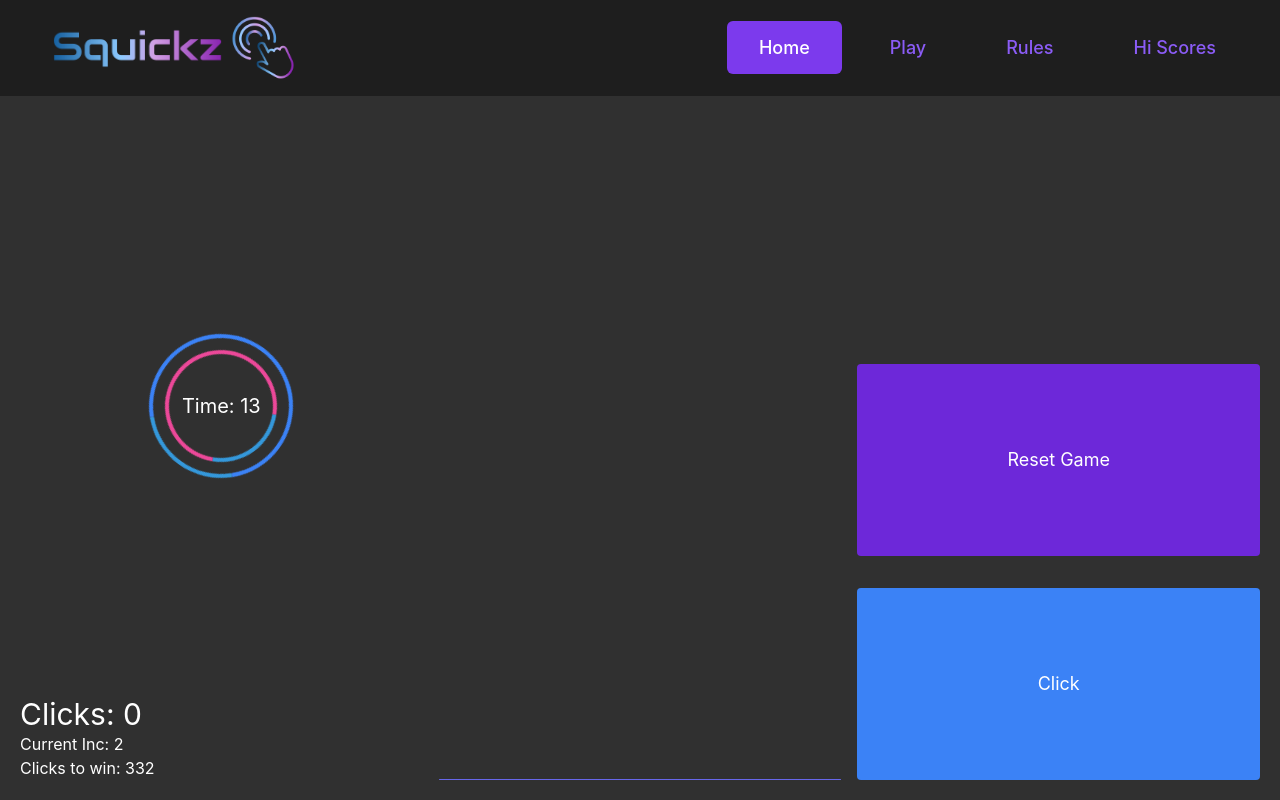
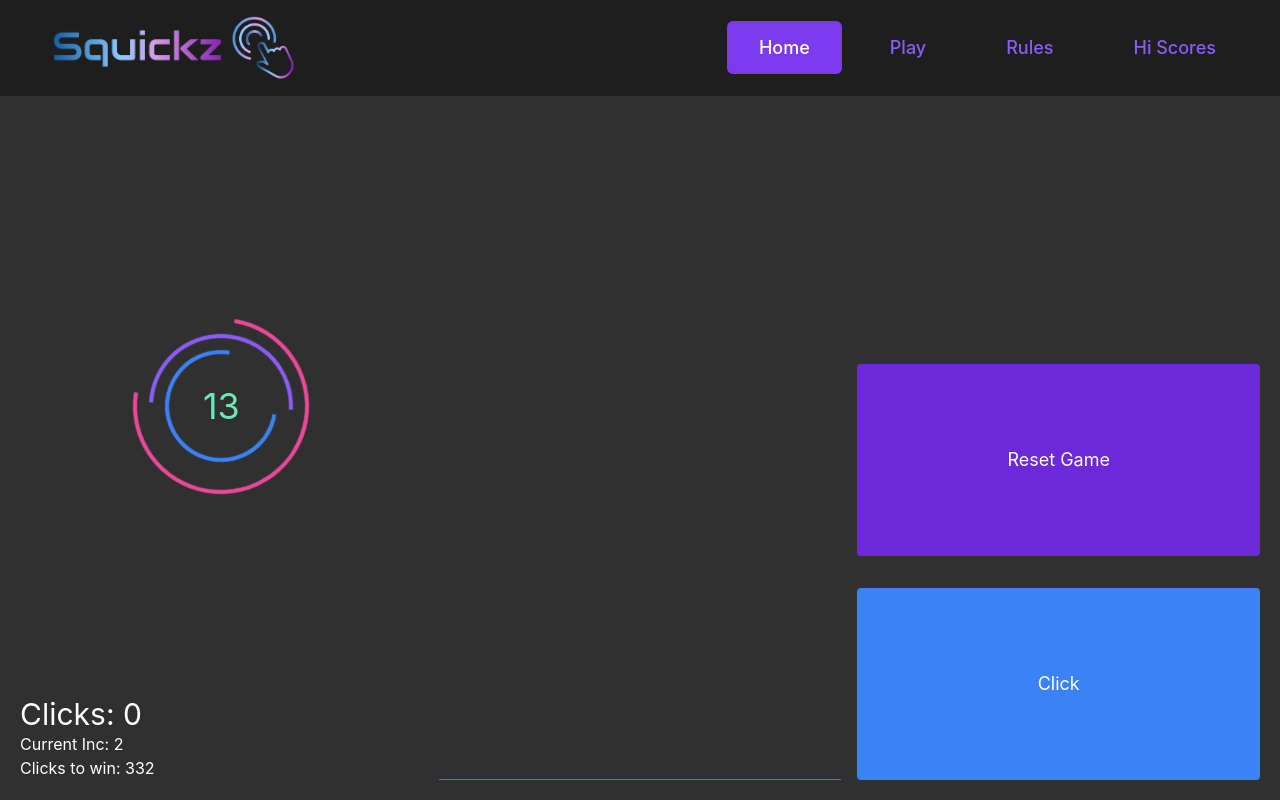
Before and after one commit to PPK44/Squickz, a React (Create React App) app in the folder baller-squad/: page /play in a window 1280 px wide. Both pictures are taken after a click on the button "Start Game". Built offline with nearby package versions, Linux system fonts and the light colour scheme.

Commit message:
animation boy

```diff
--- /dev/null
+++ b/baller-squad/src/app/components/Timer/FlatCircle.js
@@ -0,0 +1,13 @@
+import React from 'react';
+
+export const FlatCircle = ({color, lgSize, size}) => {
+  return (
+    <>
+      <div className={`absolute inset-0 flex justify-center items-center z-10`}>
+        <div
+          className={`rounded-full flex border-4 ease-linear lg:h-${lgSize} lg:w-${lgSize} h-${size} w-${size} z-30 border-${color}`}
+        />
+      </div>
+    </>
+  );
+}
--- a/baller-squad/src/app/components/Timer/Spinner.js
+++ b/baller-squad/src/app/components/Timer/Spinner.js
@@ -1,15 +1,26 @@
 import React from "react";
 
-export const Spinner = ({ color, spin, size, borderSide }) => {
-
-  const style = {
-    borderBottomColor: color
+export const Spinner = ({ color, spin, lgSize, size }) => {
+  let colorClass;
+  switch (color) {
+    case "purple":
+      colorClass = "spin-purple";
+      break;
+    case "blue":
+      colorClass = "spin-blue";
+      break;
+    case "pink":
+      colorClass = "spin-pink";
+      break;
+    default:
+      colorClass = "spin-blue";
+      break;
   }
   return (
     <>
       <div className={`absolute inset-0 flex justify-center items-center z-10`}>
         <div
-          className={`loader rounded-full flex border-${borderSide}-4 border-4 ease-linear border-${color} h-${size} w-${size} animate-${spin} z-30`}
+          className={`${colorClass} rounded-full flex border-4 border-green-500 border-opacity-0 ease-linear border-black lg:h-${lgSize} lg:w-${lgSize} h-${size} w-${size} animate-${spin} z-30`}
         />
       </div>
     </>
--- a/baller-squad/src/app/components/Timer/SpinningTimer.js
+++ b/baller-squad/src/app/components/Timer/SpinningTimer.js
@@ -1,18 +1,37 @@
 import React from "react";
-import { Spinner } from './Spinner'
+import { FlatCircle } from "./FlatCircle";
+import { Spinner } from "./Spinner";
 
-export const SpinningTimer = ({ time }) => {
+export const SpinningTimer = ({ time, started }) => {
   return (
     <>
       <div
         className={`flex relative items-center justify-center h-full w-full z-0`}
       >
-        <Spinner color={`blue-500`} spin={`reverse-spin`} borderSide={`b`} size={`36`} />
-        <Spinner color={`pink-500`} spin={`spin`} borderSide={`t`} size={`28`} />
+        {started === true ? (
+          <>
+            <Spinner color={`blue`} spin={`spin`} lgSize={`28`} size={`20`}/>
+            <Spinner color={`purple`} spin={`reverse-spin`} lgSize={`36`} size={`24`}/>
+            <Spinner color={`pink`} spin={`spin`} lgSize={`44`} size={`28`}/>
+          </>
+        ) : (
+          <>
+            <FlatCircle color={`blue-500`} lgSize={`28`} size={`20`} />
+            <FlatCircle color={`purple-500`} lgSize={`36`} size={`24`} />
+            <FlatCircle color={`pink-500`} lgSize={`44`} size={`28`} />
+          </>
+        )}
+
         <div
           className={`absolute inset-0 flex justify-center items-center z-10`}
         >
-          <p className={`text-xl`}>Time: {time}</p>
+          <p
+            className={`text-4xl ${
+              time <= 5 ? "text-red-500" : "text-green-300"
+            }`}
+          >
+            {time}
+          </p>
         </div>
       </div>
     </>
--- a/baller-squad/src/app/pages/Play.js
+++ b/baller-squad/src/app/pages/Play.js
@@ -156,7 +156,7 @@ export const Play = () => {
         className={`grid grid-cols-3 gap-4 h-full w-full`}
       >
         <div className={`flex flex-col items-left justify-center h-full`}>
-          <SpinningTimer time={timer.time} />
+          <SpinningTimer time={timer.time} started={timer.on}/>
           <p className={`text-3xl`}>Clicks: {clicks}</p>
           <p className={`text-3m`}>Current Inc: {clickHeight}</p>
           <p className={`text-3m`}>Clicks to win: {gameDetails.maxClicks}</p>
--- a/baller-squad/src/index.css
+++ b/baller-squad/src/index.css
@@ -7,6 +7,19 @@
 }
 @tailwind components;
 @tailwind utilities;
-.loader {
-	border-top-color: #3498db;
+.spin-pink {
+  border-top-color: #ec4899;
+  border-right-color: #ec4899;
+  border-left-color: #ec4899;
 }
+
+.spin-blue {
+  border-bottom-color: #3b82f6;
+  border-right-color: #3b82f6;
+  border-top-color: #3b82f6;
+}
+
+.spin-purple {
+  border-top-color: #8b5cf6;
+  border-left-color: #8b5cf6;
+}
--- a/baller-squad/tailwind.config.js
+++ b/baller-squad/tailwind.config.js
@@ -41,8 +41,8 @@ module.exports = {
       },
       animation: {
         wiggle: "wiggle 100ms ease-in-out",
-        spin: 'spin 1s infinite linear',
-        'reverse-spin': 'spin 1s infinite linear reverse'
+        spin: 'spin 2s infinite linear',
+        'reverse-spin': 'spin 1.5s infinite linear reverse'
       },
     },
   },
```
